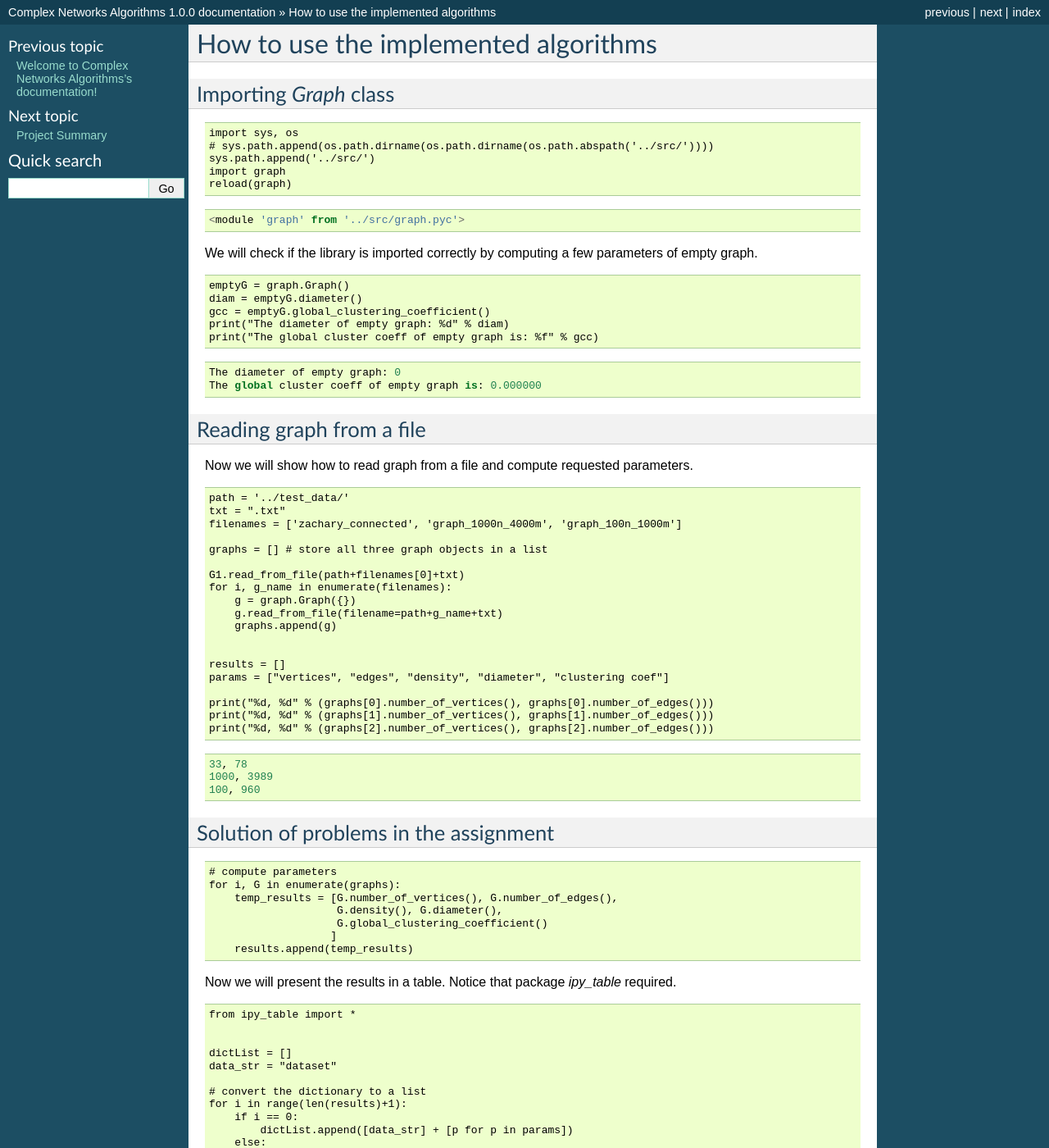
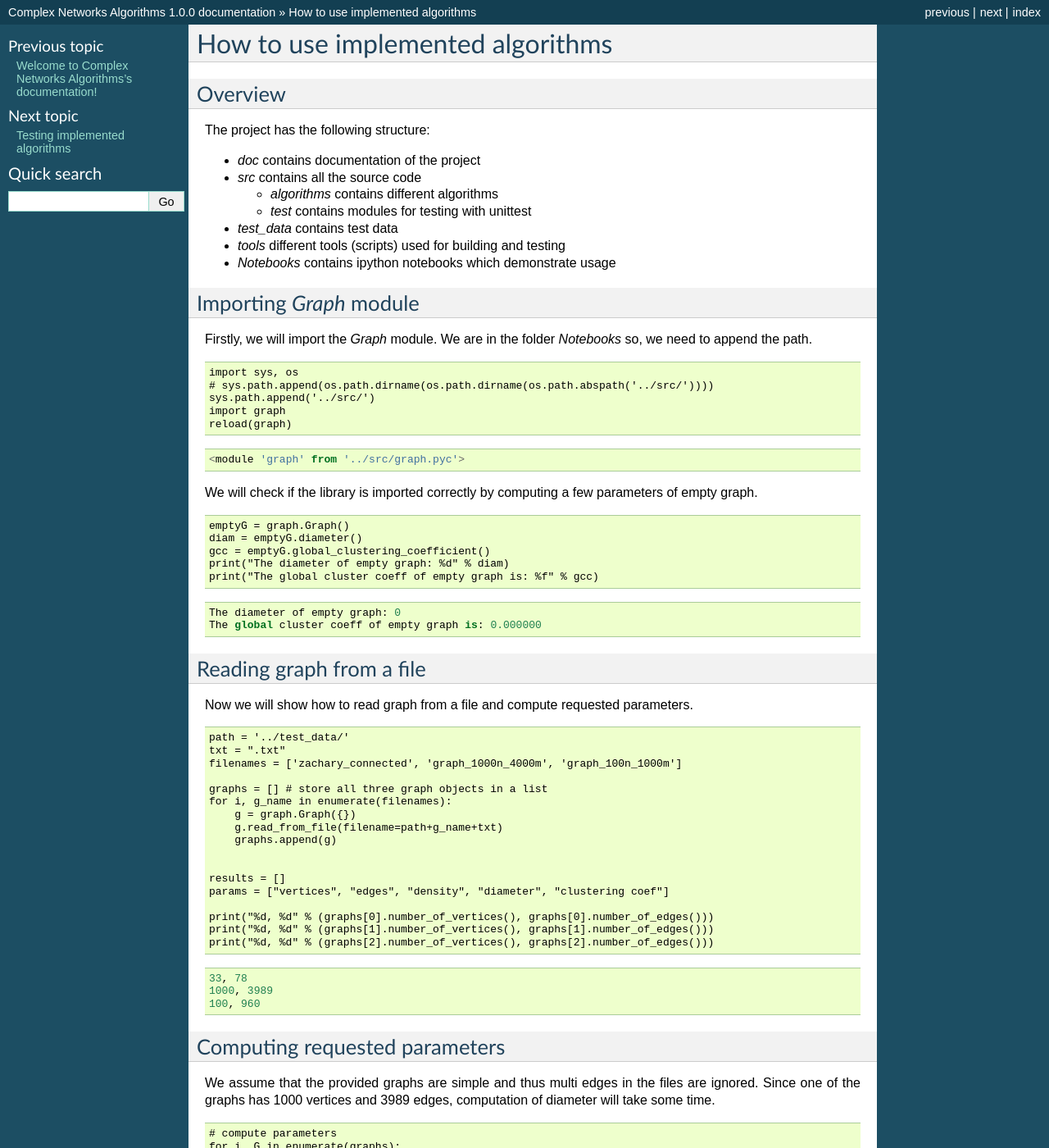
Before and after one commit to vladan-jovicic/ComplexNetworks, a Sphinx documentation site: the page built from doc/howto.rst, in a window 1280 px wide and 1400 px high. Shown: the whole window at 82% size. Built offline with Sphinx 7.4.7, drawn with Linux system fonts in a browser that asks for light colours; some of the changed text lies outside the part shown.

Commit message:
few bugs corrected

```diff
--- a/doc/howto.rst
+++ b/doc/howto.rst
@@ -1,8 +1,27 @@
-How to use the implemented algorithms
-=====================================
 
-Importing *Graph* class
------------------------
+How to use implemented algorithms
+=================================
+
+Overview
+--------
+
+The project has the following structure:
+
+-  *doc* contains documentation of the project
+-  *src* contains all the source code
+
+   -  *algorithms* contains different algorithms
+   -  *test* contains modules for testing with unittest
+
+-  *test\_data* contains test data
+-  *tools* different tools (scripts) used for building and testing
+-  *Notebooks* contains ipython notebooks which demonstrate usage
+
+Importing *Graph* module
+------------------------
+
+Firstly, we will import the *Graph* module. We are in the folder
+*Notebooks* so, we need to append the path.
 
 .. code:: ipython2
 
@@ -38,8 +57,9 @@ parameters of empty graph.
     The diameter of empty graph: 0
     The global cluster coeff of empty graph is: 0.000000
 
+
 Reading graph from a file
---------------------------
+-------------------------
 
 Now we will show how to read graph from a file and compute requested
 parameters.
@@ -51,8 +71,6 @@ parameters.
     filenames = ['zachary_connected', 'graph_1000n_4000m', 'graph_100n_1000m']
 
     graphs = [] # store all three graph objects in a list
-
-    G1.read_from_file(path+filenames[0]+txt)
     for i, g_name in enumerate(filenames):
         g = graph.Graph({})
         g.read_from_file(filename=path+g_name+txt)
@@ -74,8 +92,13 @@ parameters.
     1000, 3989
     100, 960
 
-Solution of problems in the assignment
---------------------------------------
+
+Computing requested parameters
+------------------------------
+
+We assume that the provided graphs are simple and thus multi edges in
+the files are ignored. Since one of the graphs has 1000 vertices and
+3989 edges, computation of diameter will take some time.
 
 .. code:: ipython2
 
--- a/doc/index.rst
+++ b/doc/index.rst
@@ -11,6 +11,7 @@ Welcome to Complex Networks Algorithms's documentation!
    :caption: Contents:
 
    howto
+   testing
    project
    code
 
```
Also changed, not shown: other parts of doc/howto.rst (+1 -1 lines), doc/testing.rst (added, +69 -0 lines), 3 other files.
